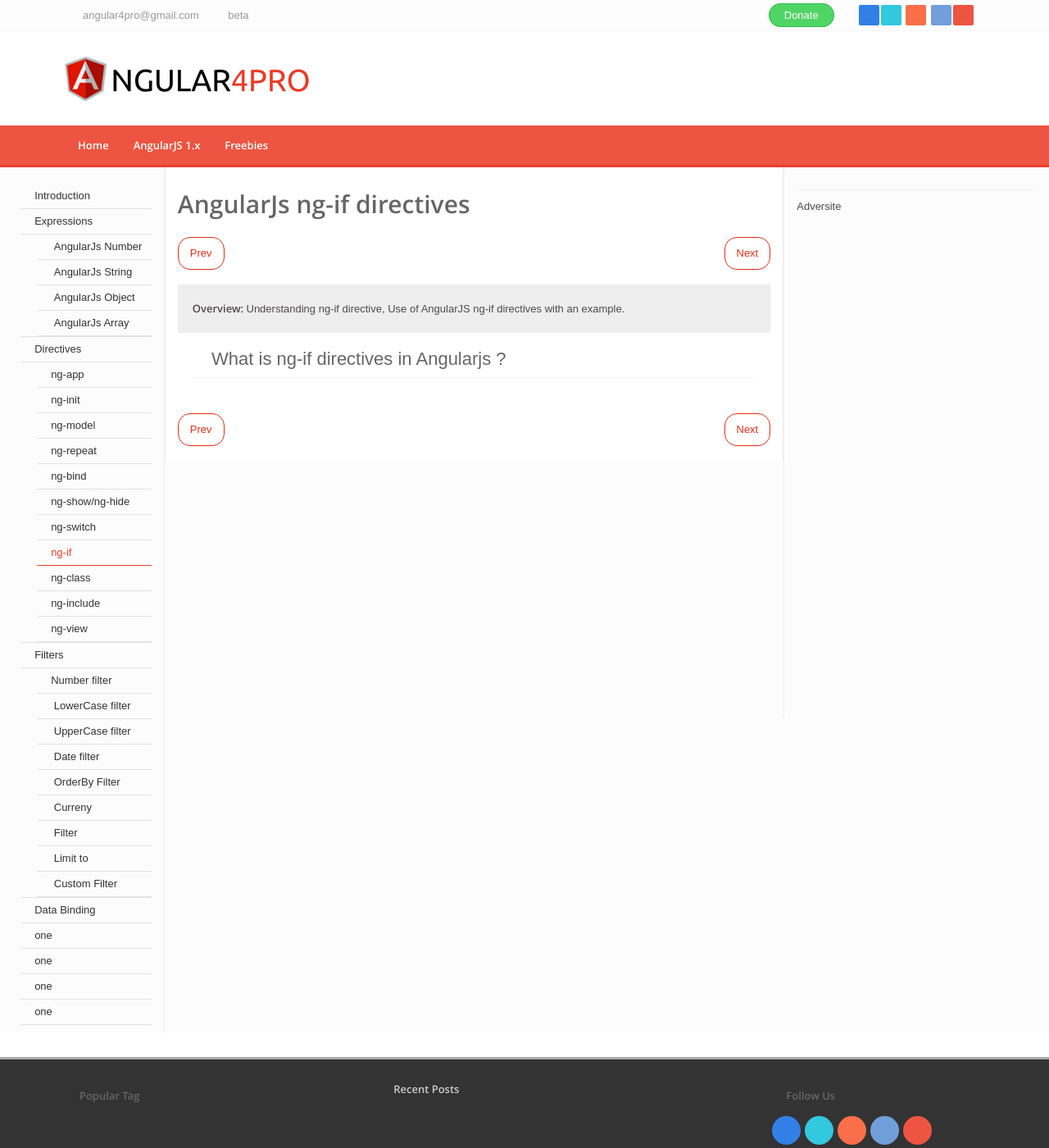
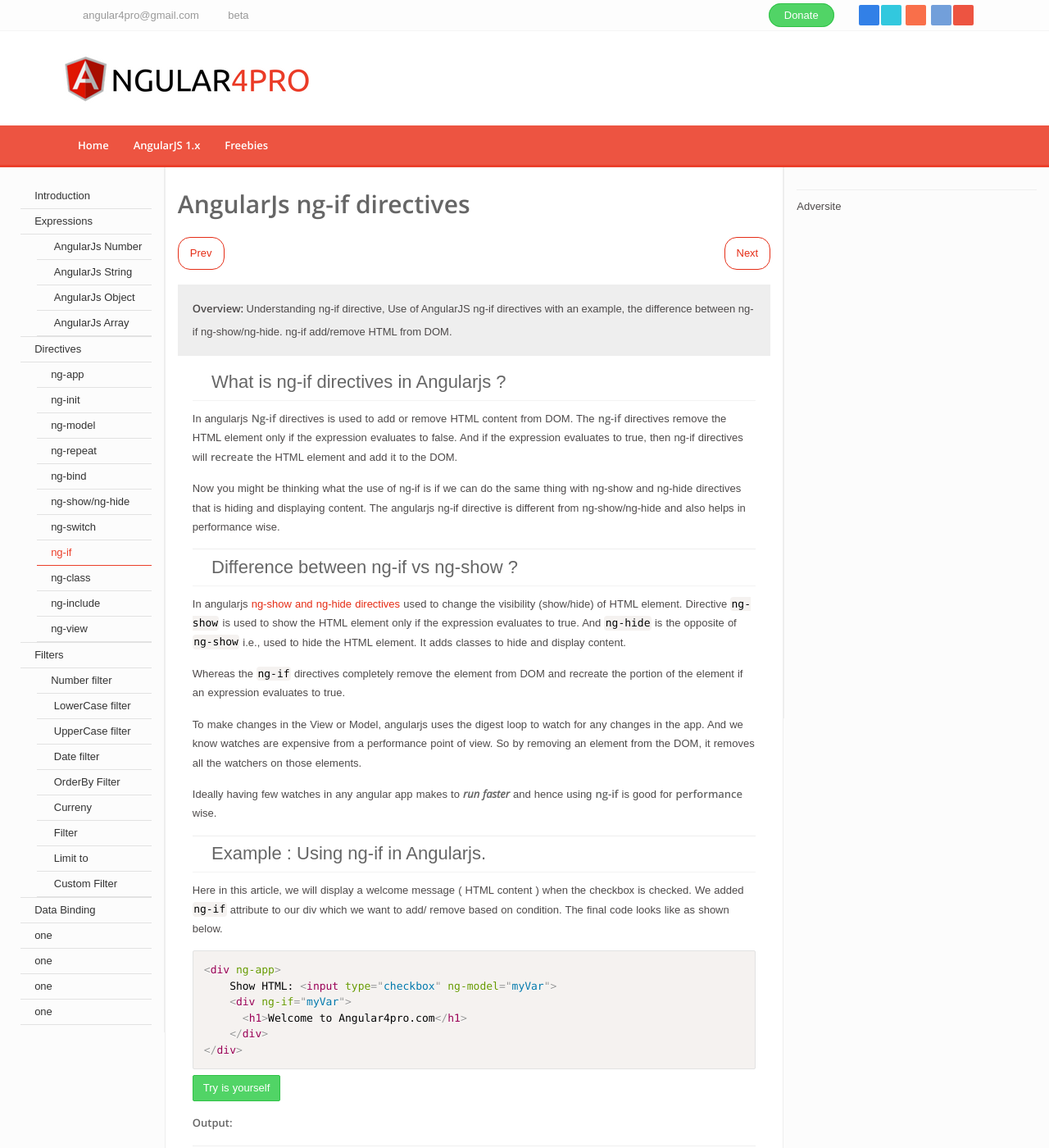
Before and after one commit to angular4pro/angular4pro.github.io, a Jekyll site: the page built from _posts/2017-10-2-ng-if.md, in a window 1280 px wide and 1400 px high. Shown: the whole window at 82% size. Built offline with Jekyll 4.4.1, drawn with Linux system fonts in a browser that asks for light colours; some web fonts are replaced; comment, search, counter and statistics services are not loaded.

Commit message:
Update 2017-10-2-ng-if.md

````diff
--- a/_posts/2017-10-2-ng-if.md
+++ b/_posts/2017-10-2-ng-if.md
@@ -2,9 +2,9 @@
 layout: default
 title: ng-if directives in AngularJS with an example
 heading: AngularJs ng-if directives
-overview: Understanding ng-if directive, Use of AngularJS ng-if directives with an example.
-desc: Understanding ng-if directive, Use of AngularJS ng-if directives with an example.
-keywords: ng-if ng-hide directives
+overview: Understanding ng-if directive, Use of AngularJS ng-if directives with an example, the difference between ng-if ng-show/ng-hide. ng-if add/remove HTML from DOM.
+desc: Understanding ng-if directive, Use of AngularJS ng-if directives with an example, the difference between ng-if ng-show/ng-hide. ng-if add/remove HTML from DOM.
+keywords: ng-if directives
 permalink: /ng-if-directives-angularjs/
 author: Satinder Singh
 prevLink: https://angular4pro.com/ng-switch-directives-angularjs/
@@ -13,3 +13,34 @@ image: https://angular4pro.com/md/images/defining-directives-in-angularjs.png
 ---
 
 ## <i class="fa fa-angle-double-right color"></i> What is ng-if directives in Angularjs ?
+In angularjs **Ng-if** directives is used to add or remove HTML content from DOM. The **ng-if** directives remove the HTML element only if the expression evaluates to false. And if the expression evaluates to true, then ng-if directives will **recreate** the HTML element and add it to the DOM.
+
+Now you might be thinking what the use of ng-if is if we can do the same thing with ng-show and ng-hide directives that is hiding and displaying content. The angularjs ng-if directive is different from ng-show/ng-hide and also helps in performance wise.
+
+---
+## <i class="fa fa-angle-double-right color"></i> Difference between ng-if vs ng-show ?
+In angularjs [ng-show and ng-hide directives](https://angular4pro.com/ng-show-ng-hide-angularjs/) used to change the visibility (show/hide) of HTML element. Directive `ng-show` is used to show the HTML element only if the expression evaluates to true. And `ng-hide` is the opposite of `ng-show` i.e., used to hide the HTML element. It adds classes to hide and display content.
+
+Whereas the `ng-if` directives completely remove the element from DOM and recreate the portion of the element if an expression evaluates to true.
+
+To make changes in the View or Model, angularjs uses the digest loop to watch for any changes in the app. And we know watches are expensive from a performance point of view. So by removing an element from the DOM, it removes all the watchers on those elements.
+
+Ideally having few watches in any angular app makes to ***run faster*** and hence using **ng-if** is good for **performance** wise.
+
+---
+## <i class="fa fa-angle-double-right color"></i> Example : Using ng-if in Angularjs.
+Here in this article, we will display a welcome message ( HTML content ) when the checkbox is checked. We added `ng-if` attribute to our div which we want to add/ remove based on condition. The final code looks like as shown below.
+```html {% raw %}
+<div ng-app>
+    Show HTML: <input type="checkbox" ng-model="myVar">
+    <div ng-if="myVar">
+      <h1>Welcome to Angular4pro.com</h1>
+    </div>
+</div> {% endraw %}
+```
+[Try is yourself](https://angular4pro.com/demos/editor.html?f=demo&i=124){: .btn .btn-success .btn-green}
+
+**Output:**
+
+
+---
````
